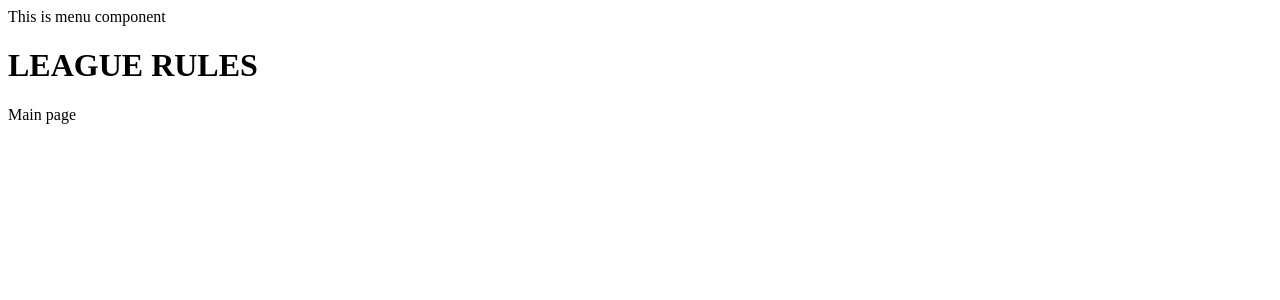
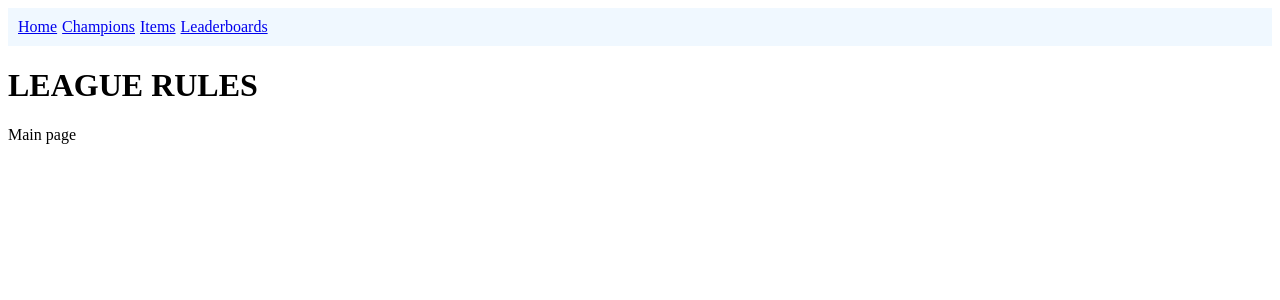
Before and after one commit to Palmgrenoskari/lolstats, a React (Vite) app: page / in a window 1280 px wide. Shown: the top 300 px of the page. Built offline with nearby package versions, Linux system fonts and the light colour scheme; no server answers.

Commit message:
Initial menu

```diff
--- a/frontend/components/Menu.jsx
+++ b/frontend/components/Menu.jsx
@@ -1,7 +1,23 @@
+import { Link } from 'react-router-dom'
+
 const Menu = () => {
+
+    const paddingR = {
+		paddingRight: 5
+    }
+
+    const background = {
+		background: '#F0F8FF',
+        padding: 10
+	}
+
     return (
-        <div>
-            This is menu component
+
+        <div style={background}>
+            <Link style={paddingR} to="/">Home</Link>
+            <Link style={paddingR} to="/champions">Champions</Link>
+            <Link style={paddingR} to="/items">Items</Link>
+            <Link to="/leaderboards">Leaderboards</Link>
         </div>
     )
 }
```
